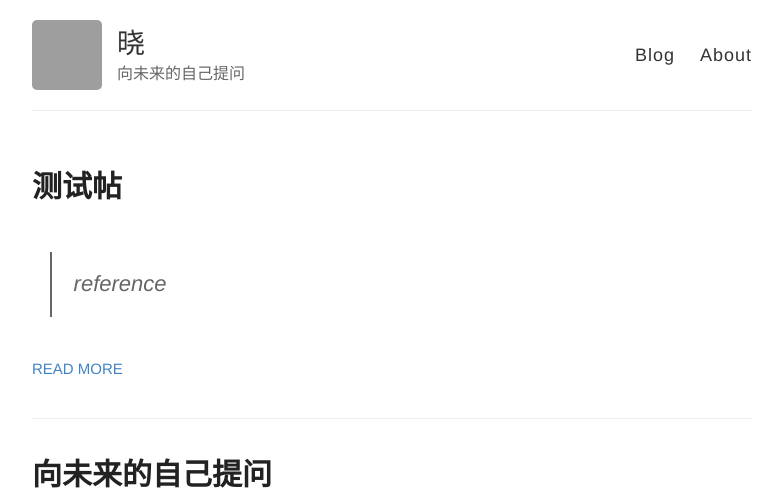
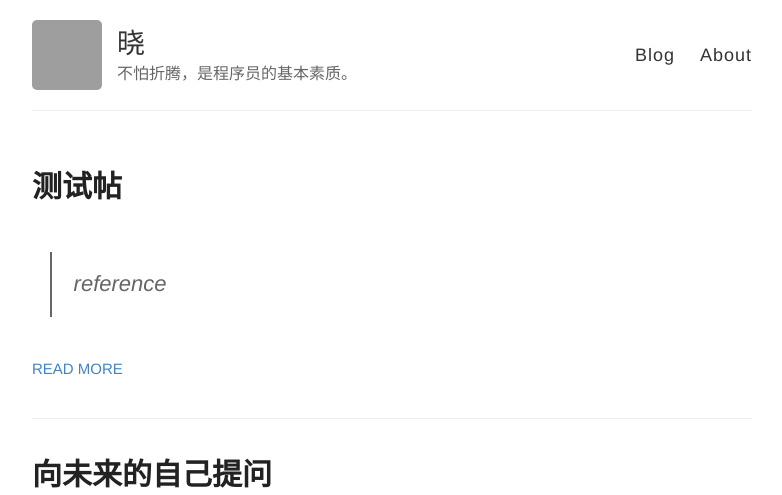
Before and after one commit to xiaogmail/xiaogmail.github.io.pass, a Jekyll site: the page built from index.html, in a window 1280 px wide. Shown: the top 495 px of the page, without its empty margins (248-1030 px from the left). Built offline with Jekyll 4.4.1, drawn with Linux system fonts in a browser that asks for light colours; grey boxes are pictures that could not be loaded.

Commit message:
Update _config.yml

```diff
--- a/_config.yml
+++ b/_config.yml
@@ -5,7 +5,7 @@
 # Name of your site (displayed in the header)
 name: 晓
 # Short bio or description (displayed in the header)
-description: 向未来的自己提问
+description: 不怕折腾，是程序员的基本素质。
 # URL of your avatar or profile pic (you could use your GitHub profile pic)
 avatar: https://avatars2.githubusercontent.com/u/5675849
 markdown: kramdown
```
